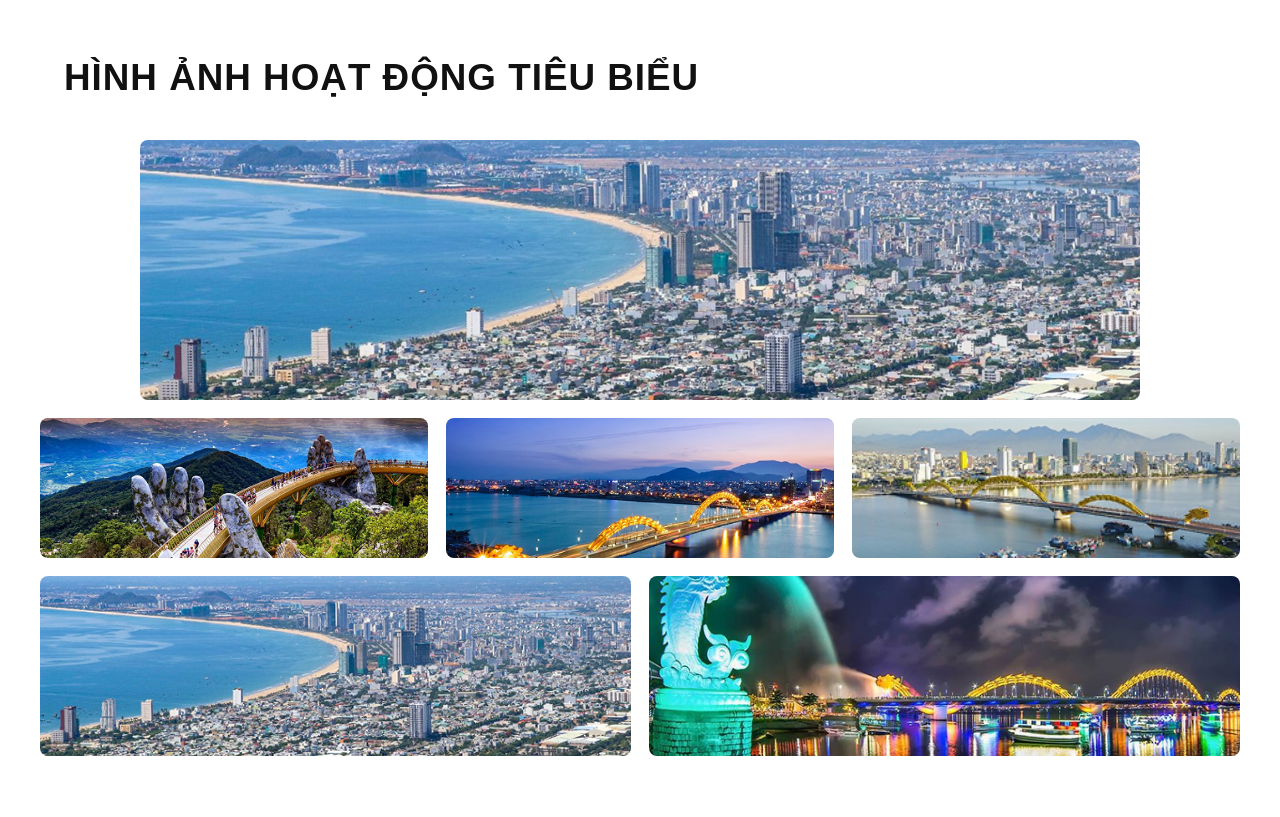
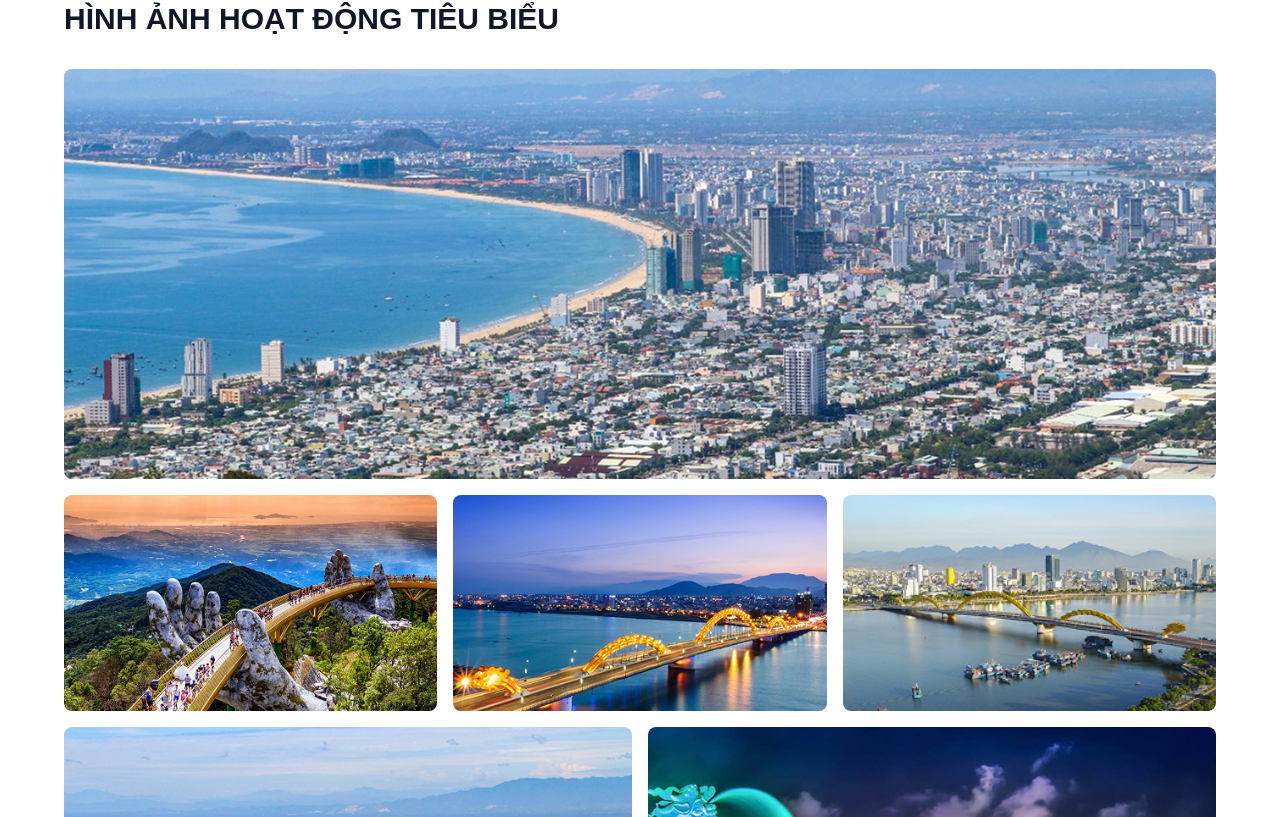
Before and after one commit to NguyenThinhDatEng/LandingPageConference, a Vue app: page / in a window 1280 px wide. Shown: the part 2863-3680 px from the top of the page. Built offline with nearby package versions, Linux system fonts and the light colour scheme.

Commit message:
TypicalActivitiesSection

```diff
--- a/src/App.vue
+++ b/src/App.vue
@@ -21,7 +21,7 @@ import IntroSection from '@/components/main/IntroSection.vue'
 import EventHighlightSection from '@/components/main/EventHighlightSection.vue'
 import OurServicesSection from './components/main/OurServicesSection.vue'
 import AccommodationInfoSection from './components/main/AccommodationInfoSection.vue'
-import TypicalActivitiesSection from './components/TypicalActivitiesSection.vue'
+import TypicalActivitiesSection from './components/main/TypicalActivitiesSection.vue'
 import PartnersAndContactSection from './components/PartnersAndContactSection.vue'
 import Footer from './components/Footer.vue'
 
--- a/src/components/SectionContainer.vue
+++ b/src/components/SectionContainer.vue
@@ -1,7 +1,7 @@
 <template>
   <section class="flex justify-center bg-white" :id="sectionId">
     <div class="container flex flex-col items-center">
-      <div class="gap-8 flex flex-col items-center" :class="[{ 'w-full': isFullWidth }, { 'md:max-w-6xl': !isFullWidth }]">
+      <div class="container-content gap-8 flex flex-col items-center md:max-w-6xl" :class="[{ 'md:w-6xl': isFullWidth }]">
         <h2 class="text-3xl font-extrabold text-gray-900 w-full text-left">{{ title }}</h2>
         <slot></slot>
       </div>
--- a/src/components/TypicalActivitiesSection.vue
+++ /dev/null
@@ -1,113 +0,0 @@
-<template>
-  <section class="typical-activities-section" id="typical-activities-section">
-    <h2 class="section-title">HÌNH ẢNH HOẠT ĐỘNG TIÊU BIỂU</h2>
-    <div class="activities-grid">
-      <div class="row row-1">
-        <img :src="imgs[0]" alt="activity" />
-      </div>
-      <div class="row row-2">
-        <img :src="imgs[1]" alt="activity" />
-        <img :src="imgs[2]" alt="activity" />
-        <img :src="imgs[3]" alt="activity" />
-      </div>
-      <div class="row row-3">
-        <img :src="imgs[4]" alt="activity" />
-        <img :src="imgs[5]" alt="activity" />
-      </div>
-    </div>
-  </section>
-</template>
-
-<script>
-import img01 from '@/assets/imgs/typicalActivities/img01.png'
-import img02 from '@/assets/imgs/typicalActivities/img02.png'
-import img03 from '@/assets/imgs/typicalActivities/img03.png'
-import img04 from '@/assets/imgs/typicalActivities/img04.png'
-import img05 from '@/assets/imgs/typicalActivities/img05.png'
-import img06 from '@/assets/imgs/typicalActivities/img06.png'
-
-export default {
-  name: 'TypicalActivitiesSection',
-  data() {
-    return {
-      imgs: [img01, img02, img03, img04, img05, img06]
-    }
-  }
-}
-</script>
-
-<style scoped>
-.typical-activities-section {
-  background: #fff;
-  padding: 48px 0 48px 0;
-}
-.section-title {
-  font-size: 2.3rem;
-  font-weight: 900;
-  color: #111;
-  margin-bottom: 32px;
-  letter-spacing: 1px;
-  text-align: left;
-  margin-left: 5vw;
-}
-.activities-grid {
-  max-width: 1200px;
-  margin: 0 auto;
-  display: flex;
-  flex-direction: column;
-  gap: 18px;
-}
-.row {
-  display: flex;
-  gap: 18px;
-  width: 100%;
-  justify-content: center;
-}
-.row-1 img {
-  width: 100%;
-  max-width: 1000px;
-  height: 260px;
-  object-fit: cover;
-  border-radius: 8px;
-}
-.row-2 img {
-  flex: 1 1 0;
-  min-width: 0;
-  height: 140px;
-  object-fit: cover;
-  border-radius: 8px;
-}
-.row-3 img {
-  flex: 1 1 0;
-  min-width: 0;
-  height: 180px;
-  object-fit: cover;
-  border-radius: 8px;
-}
-@media (max-width: 900px) {
-  .row-1 img {
-    height: 160px;
-  }
-  .row-2 img {
-    height: 80px;
-  }
-  .row-3 img {
-    height: 100px;
-  }
-  .section-title {
-    font-size: 1.5rem;
-    margin-left: 2vw;
-  }
-}
-@media (max-width: 600px) {
-  .activities-grid {
-    gap: 10px;
-  }
-  .row {
-    gap: 8px;
-  }
-  .row-1 img, .row-2 img, .row-3 img {
-    border-radius: 4px;
-  }
-}
-</style>
--- /dev/null
+++ b/src/components/main/TypicalActivitiesSection.vue
@@ -0,0 +1,38 @@
+<template>
+  <SectionContainer title="HÌNH ẢNH HOẠT ĐỘNG TIÊU BIỂU" section-id="typical-activities-section" is-full-width>
+    <div class="flex flex-col gap-4">
+      <div class="flex gap-4 w-full justify-center">
+        <img :src="imgs[0]" alt="activity" class="w-full object-cover rounded-lg" />
+      </div>
+      <div class="flex gap-4 w-full justify-center">
+        <img :src="imgs[1]" alt="activity" class="flex-1 min-w-0 h-36 md:h-54 object-cover rounded-lg" />
+        <img :src="imgs[2]" alt="activity" class="flex-1 min-w-0 h-36 md:h-54 object-cover rounded-lg" />
+        <img :src="imgs[3]" alt="activity" class="flex-1 min-w-0 h-36 md:h-54 object-cover rounded-lg" />
+      </div>
+      <div class="flex gap-4 w-full justify-center">
+        <img :src="imgs[4]" alt="activity" class="flex-1 min-w-0 object-cover rounded-lg" />
+        <img :src="imgs[5]" alt="activity" class="flex-1 min-w-0 object-cover rounded-lg" />
+      </div>
+    </div>
+  </SectionContainer>
+</template>
+
+<script>
+import img01 from '@/assets/imgs/typicalActivities/img01.png'
+import img02 from '@/assets/imgs/typicalActivities/img02.png'
+import img03 from '@/assets/imgs/typicalActivities/img03.png'
+import img04 from '@/assets/imgs/typicalActivities/img04.png'
+import img05 from '@/assets/imgs/typicalActivities/img05.png'
+import img06 from '@/assets/imgs/typicalActivities/img06.png'
+
+export default {
+  name: 'TypicalActivitiesSection',
+  data() {
+    return {
+      imgs: [img01, img02, img03, img04, img05, img06]
+    }
+  }
+}
+</script>
+
+<style lang="scss"></style>
```
